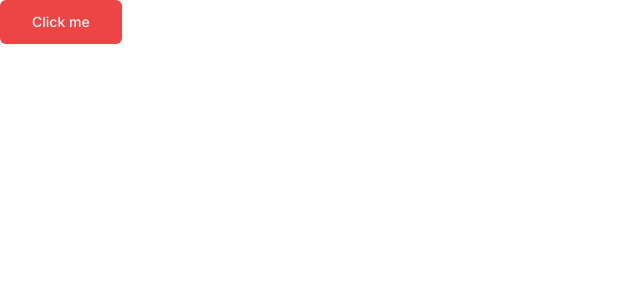
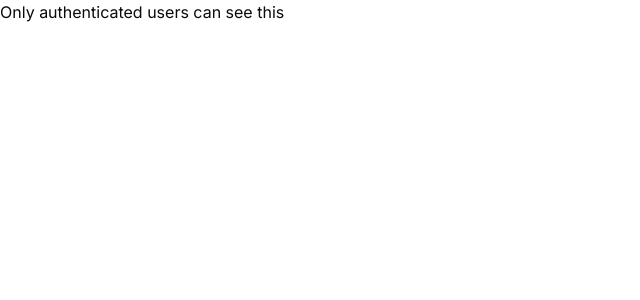
Before and after one commit to Radwisatso/twitch-clone, a Next.js app: page / in a window 1280 px wide. Shown: the top 300 px of the page, without its empty margins (0-640 px from the left). Built offline with nearby package versions, Linux system fonts and the light colour scheme.

Commit message:
feat: adding authentication with Clerk package

```diff
--- a/app/(auth)/layout.tsx
+++ b/app/(auth)/layout.tsx
@@ -1,15 +1,10 @@
-import React from "react"
+import React from "react";
 
-export default function AuthPage({
-    children
-}: {
+export default function AuthLayout({ children }: {
     children: React.ReactNode
 }) {
     return (
-        <div className="flex flex-col gap-y-4">
-            <nav className="bg-red-500 w-full p-1">
-                Auth navbar
-            </nav>
+        <div className="h-full flex items-center justify-center">
             {children}
         </div>
     )
--- a/app/(auth)/login/page.tsx
+++ /dev/null
@@ -1,7 +0,0 @@
-export default function LoginPage() {
-    return (
-        <p>
-            Login page
-        </p>
-    )
-}
--- a/app/(auth)/register/page.tsx
+++ /dev/null
@@ -1,7 +0,0 @@
-export default function RegisterPage() {
-    return (
-        <p>
-            Register page
-        </p>
-    )
-}
--- /dev/null
+++ b/app/(auth)/sign-in/[[...sign-in]]/page.tsx
@@ -0,0 +1,5 @@
+import { SignIn } from "@clerk/nextjs";
+
+export default function Page() {
+  return <SignIn />;
+}
--- /dev/null
+++ b/app/(auth)/sign-up/[[...sign-up]]/page.tsx
@@ -0,0 +1,5 @@
+import { SignUp } from "@clerk/nextjs";
+
+export default function Page() {
+  return <SignUp />;
+}
--- a/app/globals.css
+++ b/app/globals.css
@@ -1,6 +1,12 @@
 @tailwind base;
 @tailwind components;
 @tailwind utilities;
+
+html,
+body,
+:root {
+  height: 100%;
+}
 
 @layer base {
   :root {
--- a/app/layout.tsx
+++ b/app/layout.tsx
@@ -1,6 +1,9 @@
 import type { Metadata } from 'next'
 import { Inter } from 'next/font/google'
 import './globals.css'
+
+// Clerk Authentication
+import { ClerkProvider } from '@clerk/nextjs'
 
 const inter = Inter({ subsets: ['latin'] })
 
@@ -15,8 +18,10 @@ export default function RootLayout({
   children: React.ReactNode
 }) {
   return (
-    <html lang="en">
-      <body className={inter.className}>{children}</body>
-    </html>
+    <ClerkProvider>
+      <html lang="en">
+        <body className={inter.className}>{children}</body>
+      </html>
+    </ClerkProvider>
   )
 }
--- a/app/page.tsx
+++ b/app/page.tsx
@@ -1,9 +1,12 @@
-import { Button } from '@/components/ui/button'
+import { UserButton } from "@clerk/nextjs";
 
 export default function Home() {
   return (
-    <Button size="lg" variant="destructive">
-      Click me
-    </Button>
+    <>
+      <p>
+        Only authenticated users can see this
+      </p>
+      <UserButton afterSignOutUrl="/"/>
+    </>
   )
 }
--- a/app/test/page.tsx
+++ /dev/null
@@ -1,11 +0,0 @@
-"use client"
-export default function TestPage() {
-    function onClick() {
-        console.log('Testing')
-    }
-    return (
-        <button onClick={onClick}>
-            This is a test button
-        </button>
-    )
-}
--- a/package.json
+++ b/package.json
@@ -9,6 +9,7 @@
     "lint": "next lint"
   },
   "dependencies": {
+    "@clerk/nextjs": "^4.29.1",
     "@radix-ui/react-slot": "^1.0.2",
     "class-variance-authority": "^0.7.0",
     "clsx": "^2.0.0",
```
Also changed, not shown: middleware.ts (added, +10 -0 lines), 2 other files (tests, documents, lock files or other folders).
